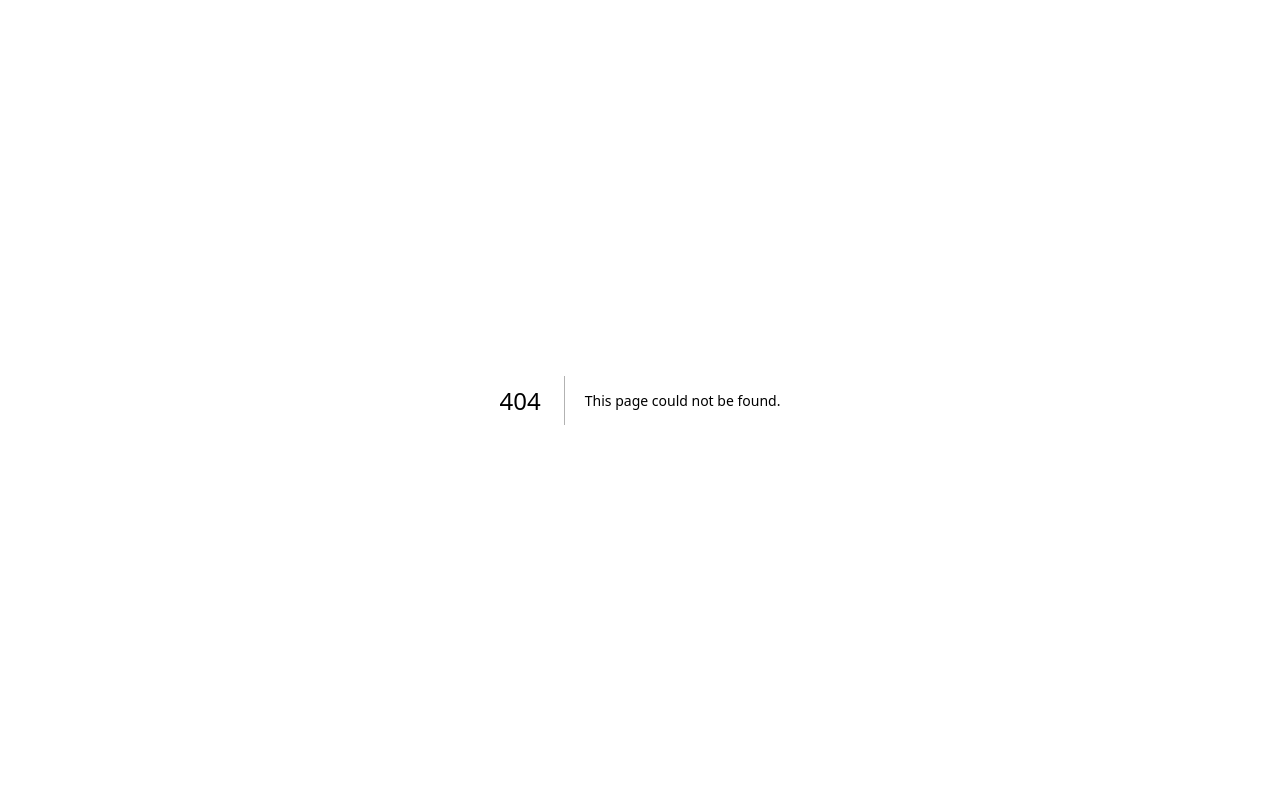
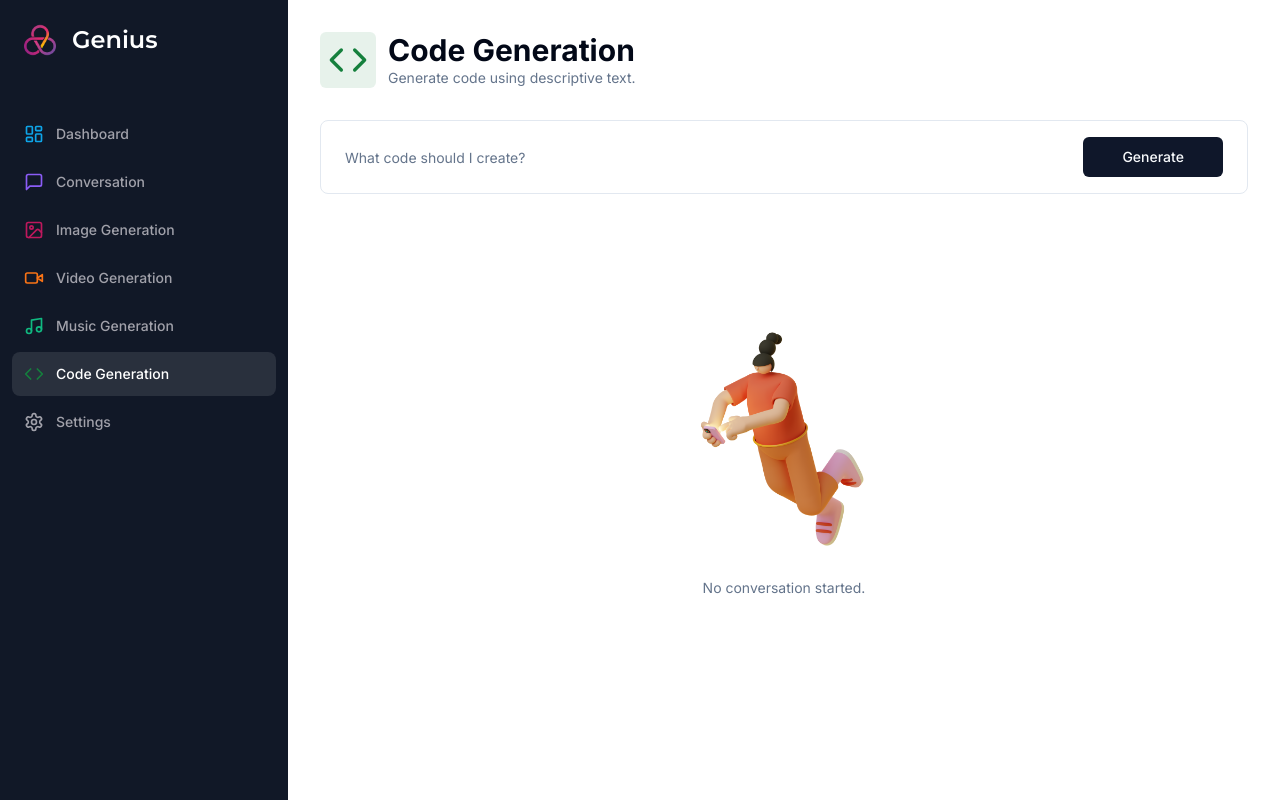
Before and after one commit to shak33/saas-ai-platform-app, a Next.js app: page /code in a window 1280 px wide. Before the commit this address had no page. Built offline with nearby package versions, Linux system fonts and the light colour scheme.

Commit message:
Created route for code generation, written entire logic for it, installed ReactMarkdown package

```diff
--- /dev/null
+++ b/app/(dashboard)/(routes)/code/Messages/index.tsx
@@ -0,0 +1,39 @@
+import { UserAvatar } from '@/components/UserAvatar';
+import { BotAvatar } from '@/components/BotAvatar';
+import ReactMarkdown from 'react-markdown';
+
+import { cn } from '@/lib/utils';
+import { ChatCompletionRequestMessage } from 'openai';
+
+interface MessagesProps {
+  messages: ChatCompletionRequestMessage[];
+}
+
+const Messages = ({
+  messages,
+} : MessagesProps) => {
+  return (
+    <div className="flex flex-col-reverse gap-y-4">
+      {messages.map(({content, role}) => (
+        <ReactMarkdown
+          components={{
+            pre: ({ node, ...props }) => (
+              <div className="overflow-auto w-full my-2 bg-black/10 p-2 rounded-lg">
+                <pre {...props} />
+              </div>
+            ),
+            code: ({ node, ...props }) => (
+              <code className="bg-black/10 rounded-lg p-1" {...props} />
+            ),
+          }}
+          className="text-sm overflow-hidden leading-7"
+          key={content}
+        >
+          {content || ''}
+        </ReactMarkdown>
+      ))}
+    </div>
+  )
+}
+
+export default Messages;
--- /dev/null
+++ b/app/(dashboard)/(routes)/code/constants.ts
@@ -0,0 +1,7 @@
+import * as z from 'zod';
+
+export const formSchema = z.object({
+  prompt: z.string().min(1, {
+    message: 'Prompt is required',
+  }),
+});
--- /dev/null
+++ b/app/(dashboard)/(routes)/code/page.tsx
@@ -0,0 +1,115 @@
+"use client";
+
+import { useState } from 'react';
+import { Code } from 'lucide-react';
+import { useForm } from 'react-hook-form';
+import * as z from 'zod';
+import { zodResolver } from '@hookform/resolvers/zod';
+import axios from 'axios';
+import { useRouter } from 'next/navigation';
+
+import { ChatCompletionRequestMessage } from 'openai';
+
+import Heading from '@/components/Heading';
+import { Form, FormField, FormItem, FormControl } from '@/components/ui/form';
+import { Input } from '@/components/ui/input';
+import { Button } from "@/components/ui/button";
+import { Empty } from '@/components/Empty';
+import { Loader } from '@/components/Loader';
+
+import { formSchema } from './constants';
+
+import Messages from './Messages';
+
+const CodePage = () => {
+  const router = useRouter();
+  const form = useForm<z.infer<typeof formSchema>>({
+    resolver: zodResolver(formSchema),
+    defaultValues: {
+      prompt: '',
+    },
+  });
+  const [messages, setMessages] = useState<ChatCompletionRequestMessage[]>([]);
+
+  const isLoading = form.formState.isSubmitting;
+
+  const onSubmit = async (values: z.infer<typeof formSchema>) => {
+    try {
+      const userMessage: ChatCompletionRequestMessage = {
+        role: 'user',
+        content: values.prompt,
+      }
+      const newMessages = [...messages, userMessage];
+
+      const response = await axios.post('/api/code', {
+        messages: newMessages,
+      });
+
+      setMessages((current) => [...current, userMessage, response.data]);
+      form.reset();
+    } catch (error) {
+      // TODO: Open Pro Modal
+      console.log(error);
+    } finally {
+      router.refresh();
+    }
+  };
+
+  return (
+    <div>
+      <Heading
+        title="Code Generation"
+        description="Generate code using descriptive text."
+        icon={Code}
+        iconColor="text-green-700"
+        bgColor="bg-green-700/10"
+      />
+      <div className="px-4 lg:px-8">
+        <div>
+          <Form {...form}>
+            <form
+              className="rounded-lg border w-full p-4 px-3 md:px-6 focus-whithin:shadow-sm grid grid-cols-12 gap-2"
+              onSubmit={form.handleSubmit(onSubmit)}
+            >
+              <FormField
+                name="prompt"
+                render={({ field }) => (
+                  <FormItem className="col-span-12 lg:col-span-10">
+                    <FormControl className="m-0 p-0">
+                      <Input
+                        className="border-0 outline-none focus-visible:ring-0 focus-visible:ring-transparent"
+                        disabled={isLoading}
+                        placeholder="What code should I create?"
+                        {...field}
+                      />
+                    </FormControl>
+                  </FormItem>
+                )}
+              />
+              <Button className="col-span-12 lg:col-span-2 w-full" disabled={isLoading}>
+                Generate
+              </Button>
+            </form>
+          </Form>
+        </div>
+        <div className="space-y-4 mt-4">
+          {isLoading && (
+            <div className="p-8 rounded-lg w-full flex items-center justify-center bg-muted">
+              <Loader />
+            </div>
+          )}
+          {messages.length === 0 && !isLoading && (
+            <Empty
+              label="No conversation started."
+            />
+          )}
+          <Messages
+            messages={messages}
+          />
+        </div>
+      </div>
+    </div>
+  );
+}
+
+export default CodePage;
--- /dev/null
+++ b/app/api/code/route.ts
@@ -0,0 +1,47 @@
+import {ChatCompletionRequestMessage, Configuration, OpenAIApi} from 'openai';
+import { NextResponse } from 'next/server';
+import { auth } from '@clerk/nextjs';
+
+const configuration = new Configuration({
+  apiKey: process.env.OPENAI_API_KEY,
+  organization: process.env.OPENAI_ORGANIZATION_ID,
+});
+
+const openai = new OpenAIApi(configuration);
+
+const instructionMessage: ChatCompletionRequestMessage = {
+  role: 'system',
+  content: 'You are a code generator. You must answer only in markdown code snippets. Use code comments for explanations.',
+}
+
+export async function POST(
+  req: Request,
+) {
+  try {
+    const { userId } = auth();
+    const body = await req.json();
+    const { messages } = body;
+
+    if (!userId) {
+      return new NextResponse("Unauthorized", {status: 401});
+    }
+
+    if (!configuration.apiKey) {
+      return new NextResponse("OpenAI API key not configured", {status: 500});
+    }
+
+    if (!messages) {
+      return new NextResponse("Messages are required", {status: 400});
+    }
+
+    const response = await openai.createChatCompletion({
+      model: "gpt-3.5-turbo",
+      messages: [instructionMessage, ...messages],
+    });
+
+    return NextResponse.json(response.data.choices[0].message);
+  } catch (error) {
+    console.log('Code Error');
+    return new NextResponse("Internal error", {status: 500});
+  }
+}
--- a/package.json
+++ b/package.json
@@ -31,6 +31,7 @@
     "react": "18.2.0",
     "react-dom": "18.2.0",
     "react-hook-form": "^7.45.2",
+    "react-markdown": "^8.0.7",
     "tailwind-merge": "^1.14.0",
     "tailwindcss": "3.3.3",
     "tailwindcss-animate": "^1.0.6",
```
Also changed, not shown: 1 other file (tests, documents, lock files or other folders).
